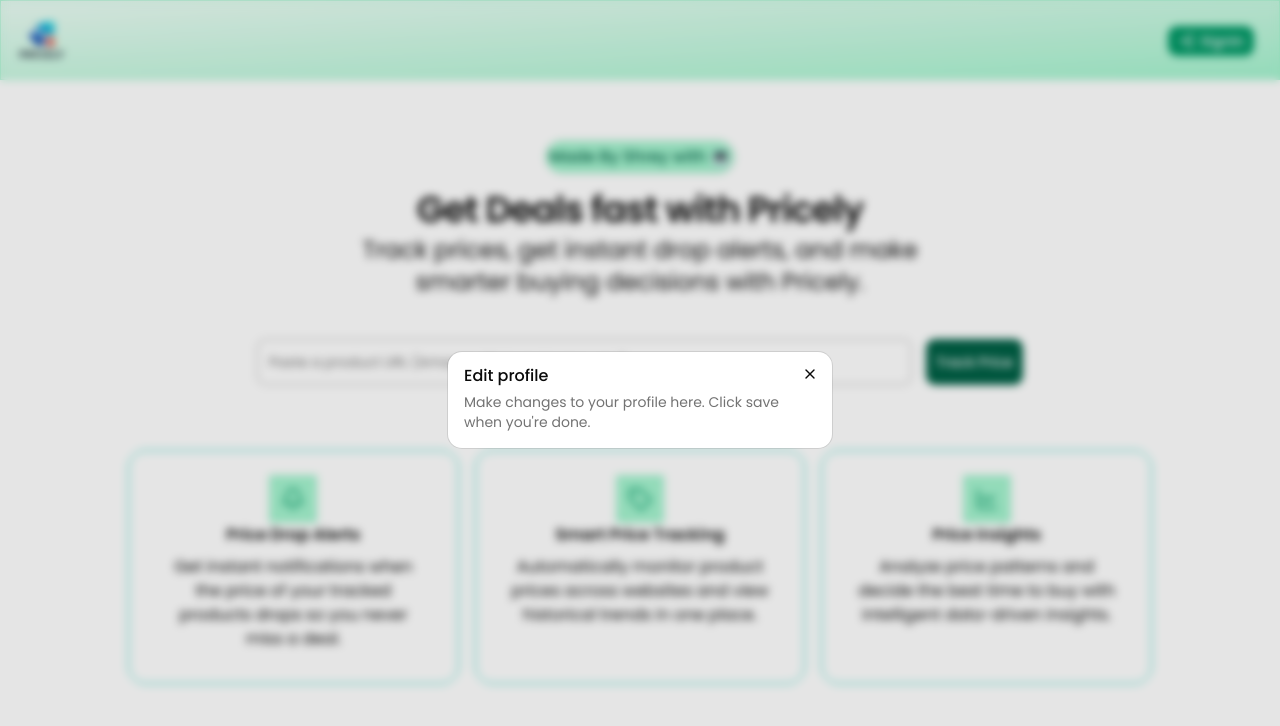
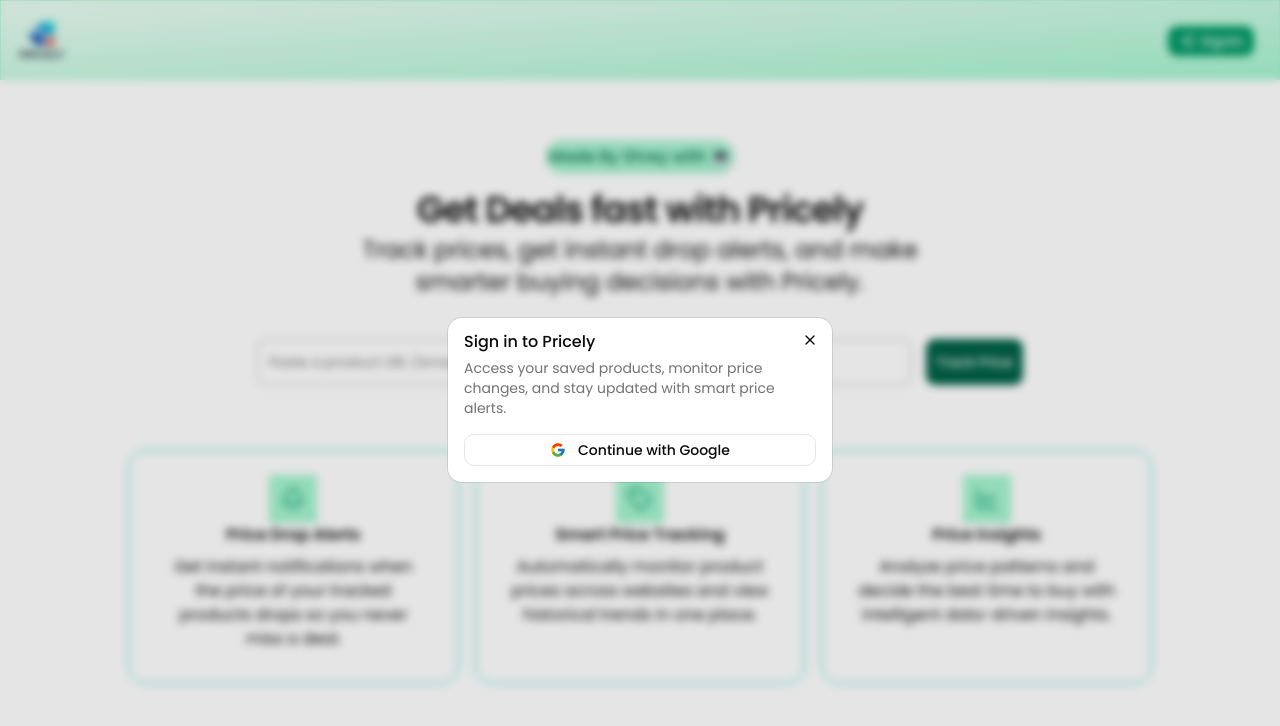
Before and after one commit to CoderFish1/pricely, a Next.js app: page / in a window 1280 px wide. Both pictures are taken after a click on the button "SignIn". Shown: the top 726 px of the page. Built offline with nearby package versions, Linux system fonts and the light colour scheme; no server answers.

Commit message:
supabase OAuth backend logic(partial)

```diff
--- /dev/null
+++ b/app/actions.js
@@ -0,0 +1,13 @@
+'use server'
+
+import { createClient } from "@/utils/supabase/server"
+import { revalidatePath } from "next/cache";
+import { redirect } from "next/navigation";
+
+export async function signOut(){
+    const supabase = await createClient();
+    await supabase.auth.signOut();
+
+    revalidatePath('/');
+    redirect('/')
+}
--- a/app/page.jsx
+++ b/app/page.jsx
@@ -4,9 +4,14 @@
 import { Bell, Tag, LineChart } from "lucide-react";
 import { AddProdForm } from "@/components/AddProdForm";
 import AuthButton from "@/components/AuthButton";
+import { createClient } from "@/utils/supabase/server";
 
-export default function Home() {
-  const user = null;
+export default async function Home() {
+  const supabase = await createClient();
+
+  const {
+    data: {user},
+  } = await supabase.auth.getUser();
 
   const products = [];
 
--- /dev/null
+++ b/auth/callback/route.js
@@ -0,0 +1,21 @@
+/// backend logic for logging out
+
+import { createClient } from "@/utils/supabase/server";
+import { NextResponse } from "next/server";
+
+export async function GET(request) {
+  const { searchParams } = new URL(request.url);
+  const code = searchParams.get("code");
+
+  if (code) {
+    const supabase = await createClient();
+    const { error } = await supabase.auth.exchangeCodeForSession(code);
+
+    if (!error) {
+      return NextResponse.redirect(new URL("/", request.url));
+    }
+  }
+
+  // if something goes wrong
+  return NextResponse.redirect(new URL("/auth/auth-code-error", request.url));
+}
--- a/components/AuthButton.jsx
+++ b/components/AuthButton.jsx
@@ -3,9 +3,25 @@
 import { Button } from "./ui/button";
 import { LogIn } from "lucide-react";
 import { AuthModal } from "./AuthModal";
+import { signOut } from "@/app/actions";
 
 const AuthButton = ({ user }) => {
   const [showAuthModal, setshowAuthModal] = useState(false);
+
+  if(user){
+    return (
+        <div className="authButton m-6" action={()=>{signOut}}>
+        <Button
+          onClick={() => setshowAuthModal(true)}
+          variant="default"
+          className="bg-emerald-600 hover:bg-emerald-700"
+        >
+          <LogIn className="w-5 h-5" />
+          SignOut
+        </Button>
+        </div>
+    )
+  }
 
   return (
     <>
@@ -21,7 +37,7 @@
 
         <AuthModal
           isOpen={showAuthModal}
-          isclose={() => setshowAuthModal(false)}
+          onClose={() => setshowAuthModal(false)}
         />
       </div>
     </>
--- a/components/AuthModal.js
+++ b/components/AuthModal.js
@@ -1,3 +1,4 @@
+'use client'
 import {
   Dialog,
   DialogClose,
@@ -8,18 +9,63 @@
   DialogTitle,
   DialogTrigger,
 } from "@/components/ui/dialog";
+import { Button } from "./ui/button";
+import { createClient } from "@/utils/supabase/client";
 
 export function AuthModal({ isOpen, onClose }) {
+
+  const supabase = createClient();
+
+  const handleGoogleLogin = async() =>{
+    const {origin} = window.location;
+
+    await supabase.auth.signInWithOAuth({
+      provider: 'google',
+      options:{
+        redirectTo: `${origin}/auth/callback`,
+      },
+    });
+  };
+
   return (
     <Dialog open={isOpen} onOpenChange={onClose}>
       <DialogContent className="sm:max-w-sm">
         <DialogHeader>
-          <DialogTitle>Edit profile</DialogTitle>
+          <DialogTitle>Sign in to Pricely</DialogTitle>
           <DialogDescription>
-            Make changes to your profile here. Click save when you&apos;re done.
+            Access your saved products, monitor price changes, and stay updated
+            with smart price alerts.
           </DialogDescription>
         </DialogHeader>
+        <div>
+        <Button onClick={handleGoogleLogin} variant="outline" className="w-full gap-3">
+          <svg
+            xmlns="http://www.w3.org/2000/svg"
+            viewBox="0 0 48 48"
+            className="h-5 w-5"
+          >
+            <path
+              fill="#FFC107"
+              d="M43.6 20.5H42V20H24v8h11.3C33.7 32.7 29.3 36 24 36c-6.6 0-12-5.4-12-12s5.4-12 12-12c3 0 5.7 1.1 7.8 3l5.7-5.7C34.1 6.1 29.3 4 24 4 12.9 4 4 12.9 4 24s8.9 20 20 20 20-8.9 20-20c0-1.3-.1-2.4-.4-3.5z"
+            />
+            <path
+              fill="#FF3D00"
+              d="M6.3 14.7l6.6 4.8C14.7 16 19 12 24 12c3 0 5.7 1.1 7.8 3l5.7-5.7C34.1 6.1 29.3 4 24 4 16.3 4 9.7 8.3 6.3 14.7z"
+            />
+            <path
+              fill="#4CAF50"
+              d="M24 44c5.2 0 10-2 13.5-5.2l-6.2-5.2C29.2 35.1 26.7 36 24 36c-5.3 0-9.7-3.3-11.4-8l-6.5 5C9.5 39.6 16.2 44 24 44z"
+            />
+            <path
+              fill="#1976D2"
+              d="M43.6 20.5H42V20H24v8h11.3c-1.1 3.1-3.3 5.5-6.1 7.1l6.2 5.2C39.8 36.3 44 30.7 44 24c0-1.3-.1-2.4-.4-3.5z"
+            />
+          </svg>
+          Continue with Google
+        </Button>
+      </div>
       </DialogContent>
+
     </Dialog>
   );
 }
```
